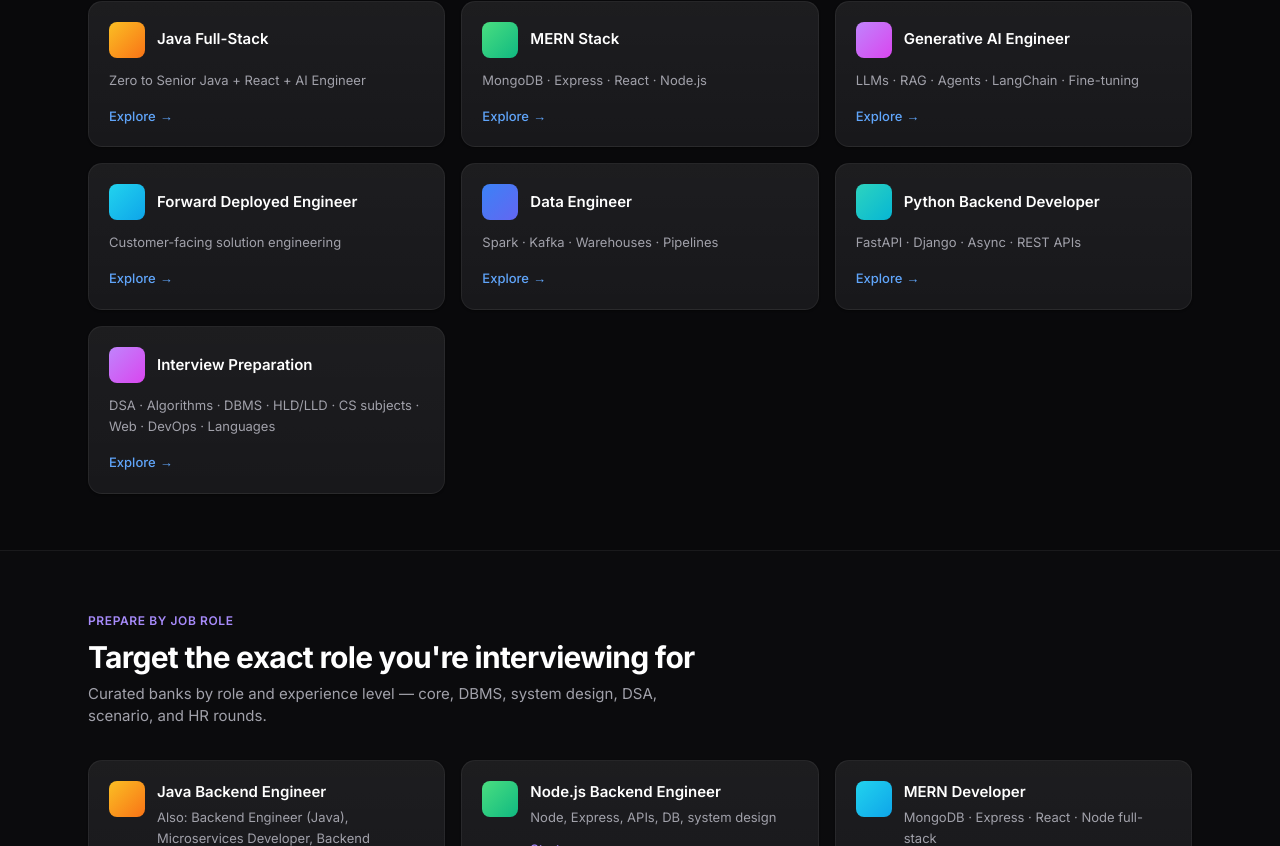
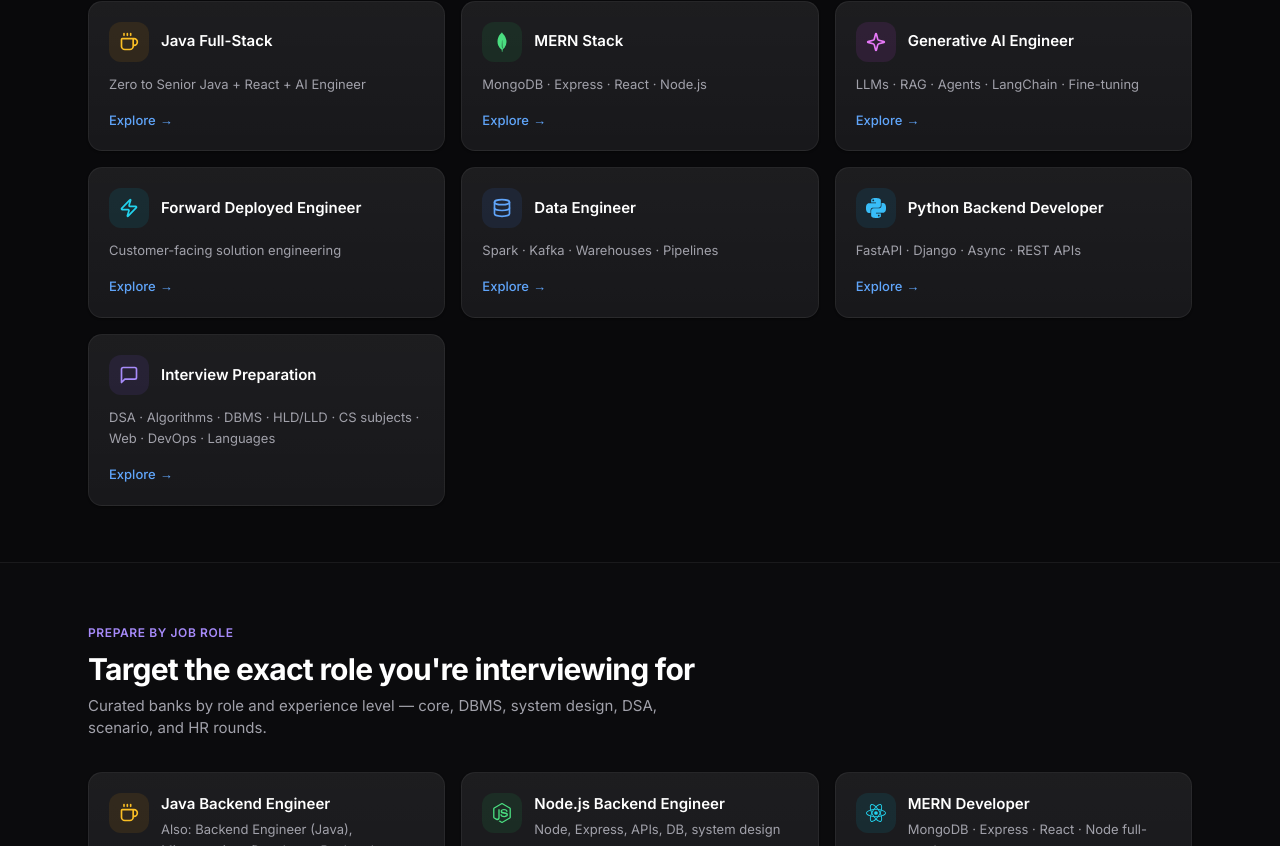
Before and after one commit to jyotiram7402/roadmap-tracker, a Next.js app: page / in a window 1280 px wide. Shown: the part 1134-1980 px from the top of the page. Built offline with nearby package versions, Linux system fonts and the light colour scheme; no server answers.

Commit message:
recognizable icons for track & role cards

```diff
--- a/app/page.js
+++ b/app/page.js
@@ -9,15 +9,26 @@
   SiSpring, SiPostgresql, SiMongodb, SiRedis, SiDocker, SiKubernetes,
   SiGraphql, SiTailwindcss, SiGit,
 } from "react-icons/si";
+import { Coffee, Code2, Sparkles, Database, Zap, MessageSquare } from "@/components/icons";
 
-const ACCENT = {
-  amber: "from-amber-400 to-orange-500",
-  green: "from-green-400 to-emerald-500",
-  purple: "from-purple-400 to-fuchsia-500",
-  cyan: "from-cyan-400 to-sky-500",
-  blue: "from-blue-500 to-indigo-500",
-  teal: "from-teal-400 to-cyan-500",
-  orange: "from-orange-400 to-red-500",
+// Recognizable icon + tinted tile per track / role.
+const DEFAULT_ICON = { Icon: Code2, color: "text-zinc-300", bg: "bg-white/5" };
+const ROLE_ICON = {
+  "java-backend": { Icon: Coffee, color: "text-amber-400", bg: "bg-amber-500/10" },
+  "node-backend": { Icon: SiNodedotjs, color: "text-green-400", bg: "bg-green-500/10" },
+  "mern-dev": { Icon: SiReact, color: "text-cyan-400", bg: "bg-cyan-500/10" },
+  "java-fullstack-role": { Icon: SiSpring, color: "text-emerald-400", bg: "bg-emerald-500/10" },
+  "genai-role": { Icon: Sparkles, color: "text-fuchsia-400", bg: "bg-fuchsia-500/10" },
+  "sde": { Icon: Code2, color: "text-blue-400", bg: "bg-blue-500/10" },
+};
+const TRACK_ICON = {
+  "java-fullstack": { Icon: Coffee, color: "text-amber-400", bg: "bg-amber-500/10" },
+  "mern": { Icon: SiMongodb, color: "text-green-400", bg: "bg-green-500/10" },
+  "genai": { Icon: Sparkles, color: "text-fuchsia-400", bg: "bg-fuchsia-500/10" },
+  "fde": { Icon: Zap, color: "text-cyan-400", bg: "bg-cyan-500/10" },
+  "data-engineer": { Icon: Database, color: "text-blue-400", bg: "bg-blue-500/10" },
+  "python-backend": { Icon: SiPython, color: "text-sky-400", bg: "bg-sky-500/10" },
+  "interview-prep": { Icon: MessageSquare, color: "text-violet-400", bg: "bg-violet-500/10" },
 };
 
 const LOGOS = [
@@ -161,16 +172,19 @@
           <p className="text-zinc-400 mt-2 max-w-xl text-[15px]">Follow a structured path with checklists, Q&amp;A, and system-design diagrams for each stage.</p>
         </div>
         <div className="grid sm:grid-cols-2 lg:grid-cols-3 gap-3 sm:gap-4">
-          {TRACKS.map((t) => (
+          {TRACKS.map((t) => {
+            const ic = TRACK_ICON[t.id] || DEFAULT_ICON;
+            return (
               <Link key={t.id} href={trackHref} className="ui-card ui-card-hover ui-glow group p-5 flex flex-col">
                 <div className="flex items-center gap-3">
-                <span className={`w-9 h-9 rounded-lg bg-gradient-to-br ${ACCENT[t.accent] || ACCENT.blue}`} />
+                  <span className={`w-10 h-10 rounded-xl grid place-items-center flex-shrink-0 ${ic.bg}`}><ic.Icon size={20} className={ic.color} /></span>
                   <h3 className="font-semibold text-[15px] text-white">{t.name}</h3>
                 </div>
                 <p className="mt-3 text-[13px] text-zinc-400 leading-relaxed flex-1">{t.tagline}</p>
                 <span className="mt-4 inline-flex items-center gap-1 text-[13px] font-medium text-blue-400 group-hover:gap-2 transition-all">Explore <span aria-hidden="true">→</span></span>
               </Link>
-          ))}
+            );
+          })}
         </div>
       </section>
 
@@ -183,16 +197,19 @@
             <p className="text-zinc-400 mt-2 max-w-xl text-[15px]">Curated banks by role and experience level — core, DBMS, system design, DSA, scenario, and HR rounds.</p>
           </div>
           <div className="grid sm:grid-cols-2 lg:grid-cols-3 gap-3 sm:gap-4">
-            {ROLES.map((r) => (
+            {ROLES.map((r) => {
+              const ic = ROLE_ICON[r.id] || DEFAULT_ICON;
+              return (
                 <Link key={r.id} href={roleHref} className="ui-card ui-card-hover group p-5 flex items-start gap-3">
-                <span className={`w-9 h-9 rounded-lg bg-gradient-to-br ${ACCENT[r.accent] || ACCENT.blue} flex-shrink-0`} />
+                  <span className={`w-10 h-10 rounded-xl grid place-items-center flex-shrink-0 ${ic.bg}`}><ic.Icon size={20} className={ic.color} /></span>
                   <div className="min-w-0">
                     <h3 className="font-semibold text-[15px] text-white">{r.name}</h3>
                     <p className="mt-1 text-[13px] text-zinc-400 leading-relaxed">{r.tagline}</p>
                     <span className="mt-3 inline-flex items-center gap-1 text-[13px] font-medium text-violet-400 group-hover:gap-2 transition-all">Start prep <span aria-hidden="true">→</span></span>
                   </div>
                 </Link>
-            ))}
+              );
+            })}
           </div>
         </div>
       </section>
```
Lines whose indentation alone changed are shown as unchanged.
